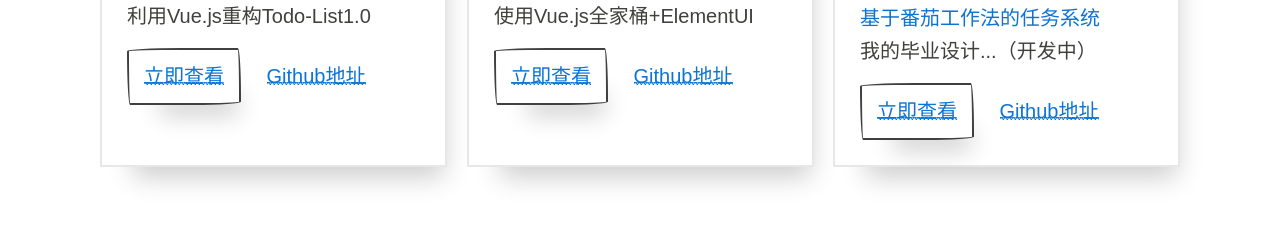
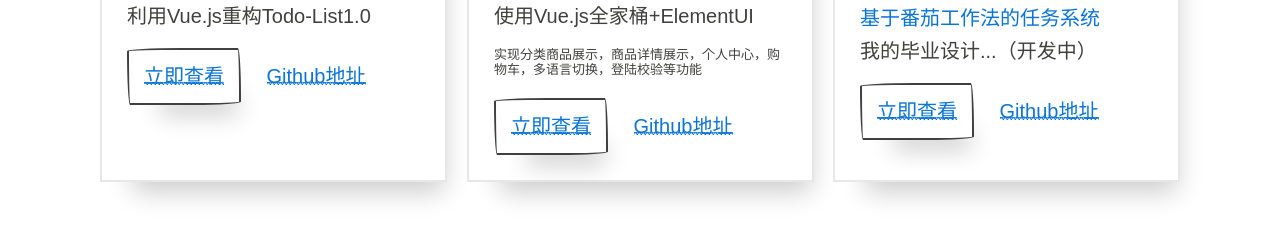
Before and after one commit to manyuet/my-website, a plain HTML site: page index.html in a window 1280 px wide. Shown: the part 655-894 px from the top of the page. Drawn offline with nearby package versions, Linux system fonts and the light colour scheme; a web font is replaced by a local one.

Commit message:
添加小米商城功能简介

```diff
--- a/index.html
+++ b/index.html
@@ -85,6 +85,7 @@
             <h4 class="card-title">小米商城 <span class="badge success">vue.js</span></h4>
             <h5 class="card-subtitle">Vue.js实现的仿小米商城</h5>
             <p class="card-text">使用Vue.js全家桶+ElementUI</p >
+            <p class="card-text" style="font-size: 13px">实现分类商品展示，商品详情展示，个人中心，购物车，多语言切换，登陆校验等功能</p >
             <button><a class="card-link" href="http://47.100.26.233:3001"
                        target="_blank">立即查看</a ></button>
             <a class="card-link" style="margin-left: 20px" href="https://github.com/manyuet/mall"
```
